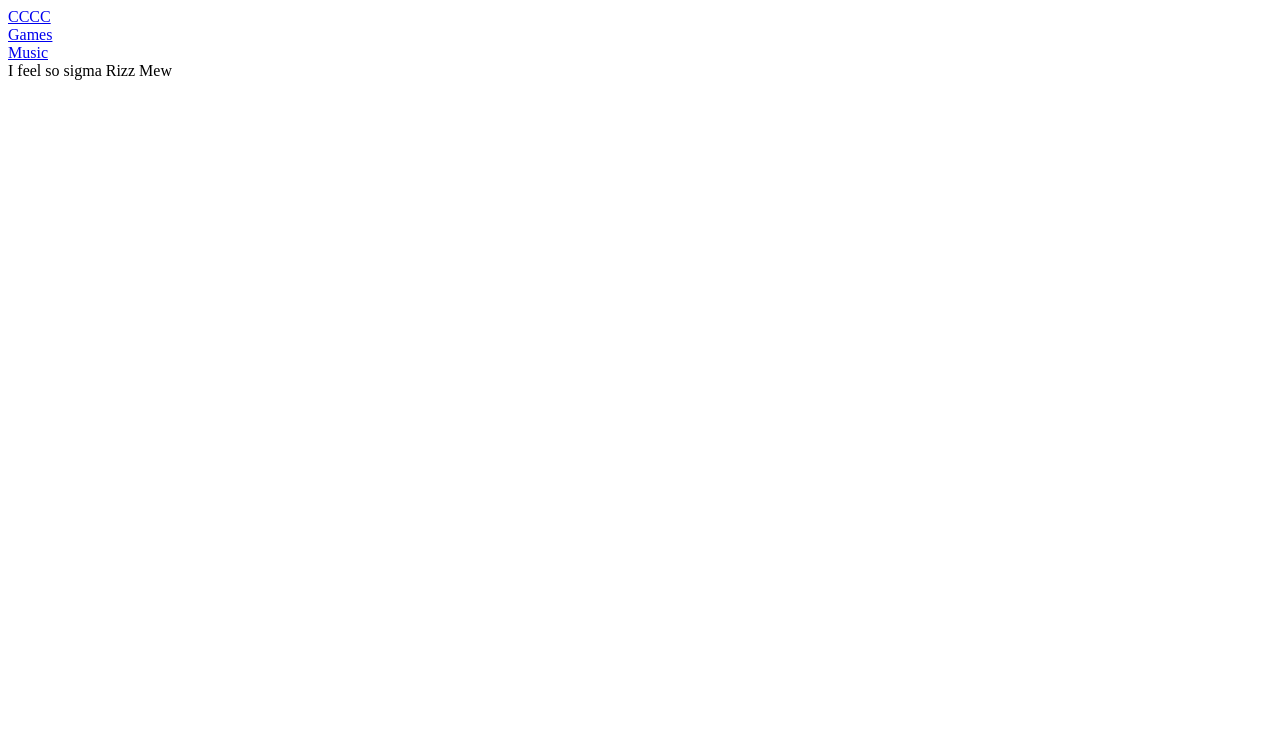
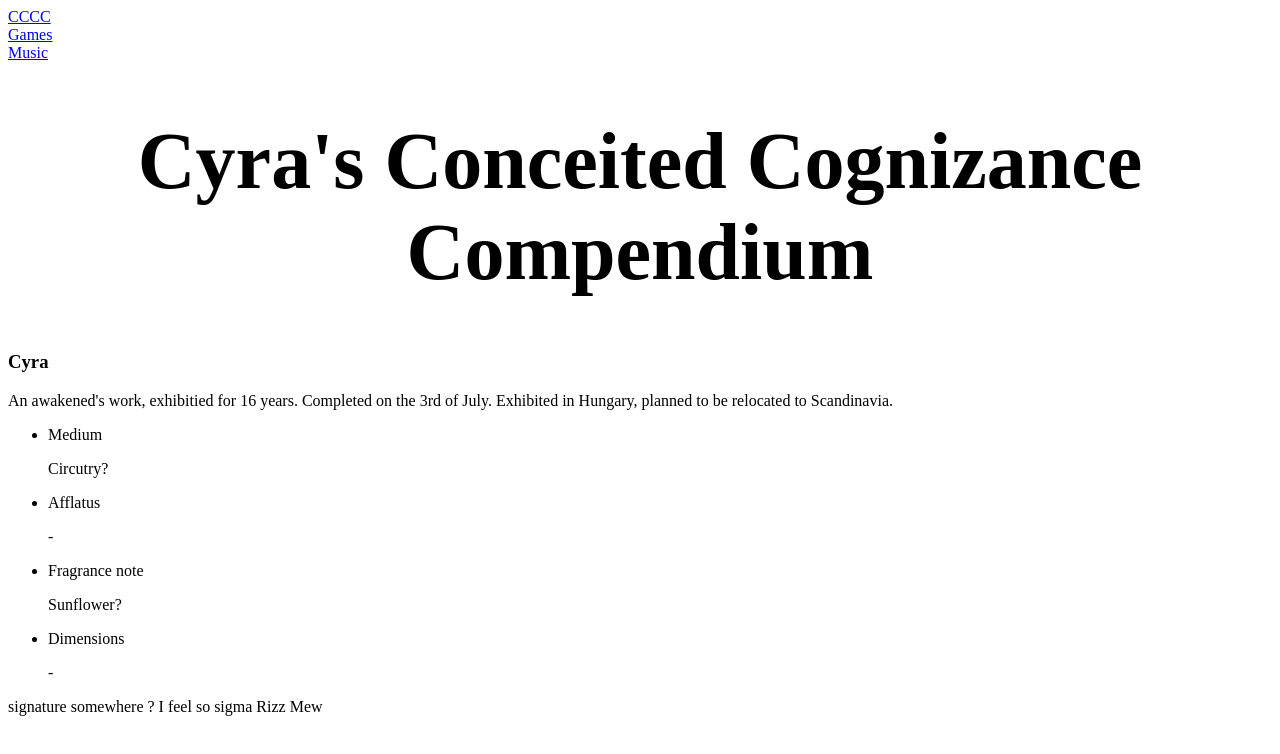
Before and after one commit to CyraSunshine/CCCC, a plain HTML site: page index.html in a window 1280 px wide. Drawn offline with Linux system fonts and the light colour scheme.

Commit message:
Modified text.
Added website link in README.
Written barebones intro on CCCC.

```diff
--- a/index.html
+++ b/index.html
@@ -11,7 +11,22 @@
         <a href="index.html">CCCC</a><br>
         <a href="games.html">Games</a><br>
         <a href="music.html">Music</a><br>
+        <h1>Cyra's Conceited Cognizance Compendium</h1>
     </header>
+    <h3>Cyra</h3>
+    <p>An awakened's work, exhibitied for 16 years. Completed on the 3rd of July. Exhibited in Hungary, planned to be relocated to Scandinavia.</p>
+    <ul>
+        <li>Medium</li>
+        <p>Circutry?</p>
+        <li>Afflatus</li>
+        <p>-</p>
+        <li>Fragrance note</li>
+        <p>Sunflower?</p>
+        <li>Dimensions</li>
+        <p>-</p>
+    </ul>
+
+    signature somewhere ?
 
     I feel so sigma
     Rizz
```
Also changed, not shown: 1 other file.
